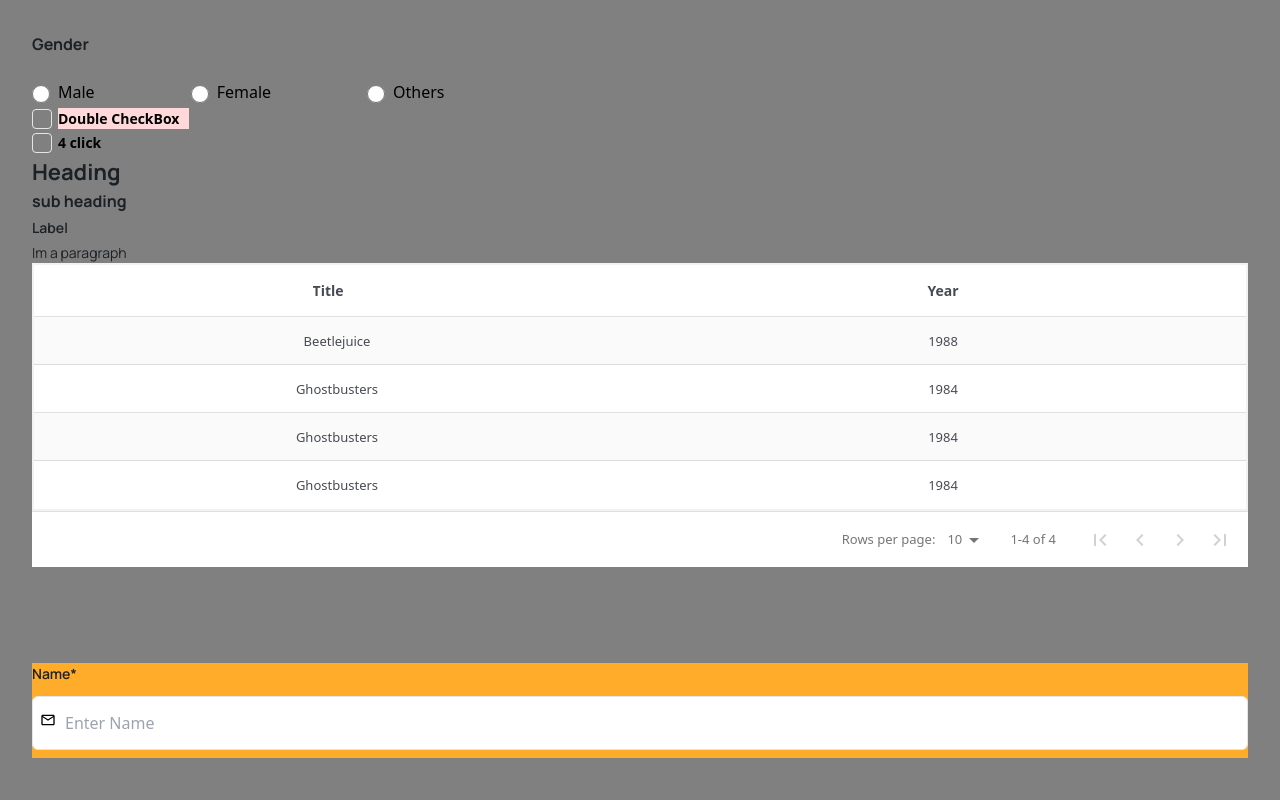
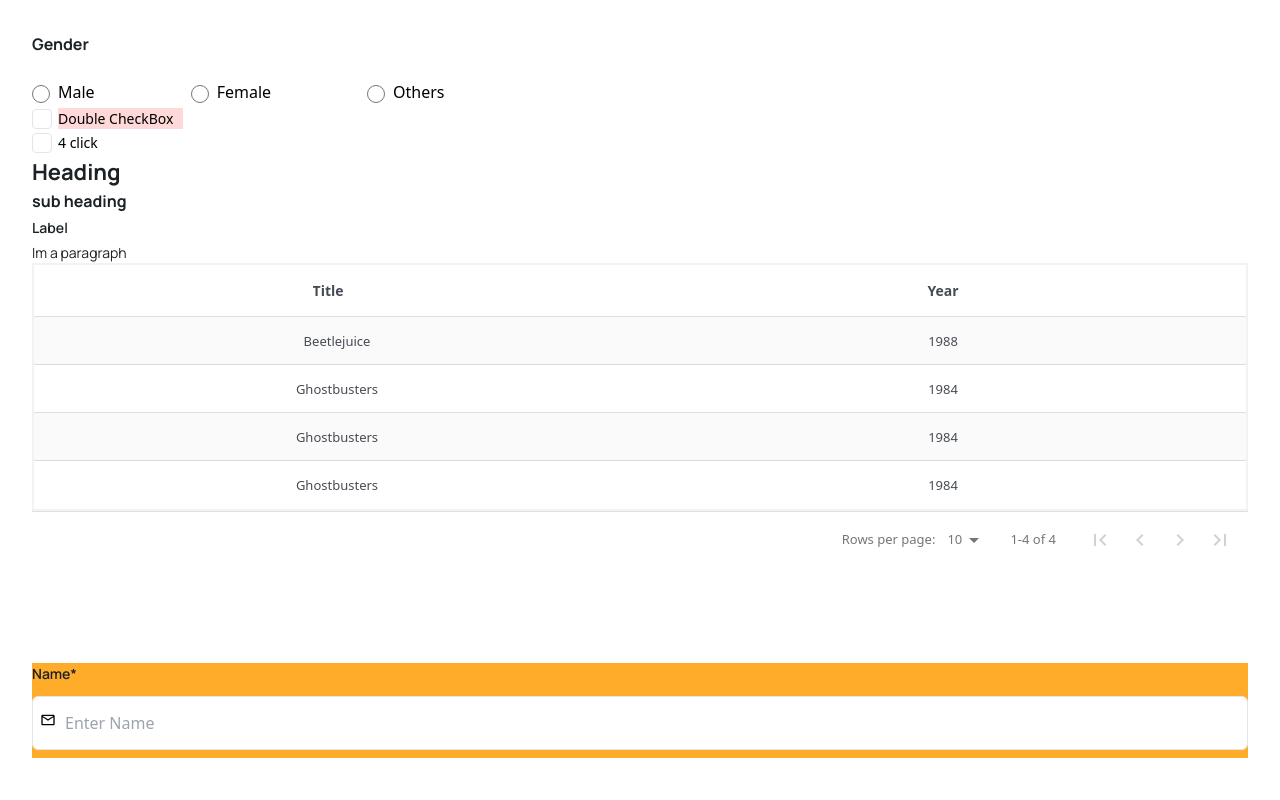
Before and after one commit to Ascent-smartreports/ascent-component-library, a React (Vite) app: page / in a window 1280 px wide. Shown: the top 800 px of the page. Built offline with nearby package versions, Linux system fonts and the light colour scheme.

Commit message:
checkbox fixes

```diff
--- a/lib/components/Checkbox/index.tsx
+++ b/lib/components/Checkbox/index.tsx
@@ -35,12 +35,10 @@ export const CustomCheckbox = ({
   >("unselected");
 
   const handleChange = () => {
-    if (state !== "uneditable") {
-      const newState = getNextState(state, clickType);
-      setState(newState ? newState : "unselected");
-      if (onStateChange) {
-        onStateChange(newState ? newState : "unselected");
-      }
+    const newState = getNextState(state, clickType);
+    setState(newState ? newState : "unselected");
+    if (onStateChange) {
+      onStateChange(newState ? newState : "unselected");
     }
   };
 
@@ -58,6 +56,8 @@ export const CustomCheckbox = ({
           return "selected";
         case "selected":
           return "unselected";
+        case "uneditable":
+          return "unselected"; // Allow transition from uneditable to unselected
         default:
           return currentState;
       }
@@ -70,7 +70,7 @@ export const CustomCheckbox = ({
         case "mandatory":
           return "uneditable";
         case "uneditable":
-          return "unselected";
+          return "unselected"; // Allow transition from uneditable to unselected
         default:
           return currentState;
       }
@@ -89,8 +89,7 @@ export const CustomCheckbox = ({
 
   const labelStyle: CSSProperties = {
     position: "relative",
-    cursor: "pointer",
-    fontWeight: 600,
+    fontWeight: 400,
     fontSize: "14px",
     paddingRight: "10px",
     marginBottom: "3px",
@@ -107,7 +106,7 @@ export const CustomCheckbox = ({
           display: "inline-block",
           position: "relative",
           verticalAlign: "middle",
-          cursor: "not-allowed",
+          cursor: "pointer", // Changed to pointer
           borderRadius: "4px",
           marginRight: "6px",
           marginBottom: "3px",
--- a/src/App.tsx
+++ b/src/App.tsx
@@ -31,7 +31,7 @@ import {
 function App() {
   const [selectedGender, setSelectedGender] = React.useState<string>("");
   const [isModalOpen, setIsModalOpen] = useState(false);
-  const [checkBoxState, setCheckBoxState] = useState<string>("unselected");
+  const [checkboxState, setCheckBoxState] = useState<string>("unselected");
 
   const initialValues = {
     name: "",
@@ -135,6 +135,10 @@ function App() {
             labelText={"Double CheckBox"}
             clickType="double"
             testId={""}
+            onStateChange={(state) => {
+              console.log(checkboxState);
+              setCheckBoxState(state);
+            }}
             customStyleLabel="bg-backgroundLightRed"
           />
           <CustomCheckbox
--- a/src/index.css
+++ b/src/index.css
@@ -4,5 +4,5 @@
 @import url('https://fonts.googleapis.com/css2?family=Manrope:wght@200..800&display=swap');
 
 body{
-    background-color:grey;
+    background-color:#ffffff;
 }
```
